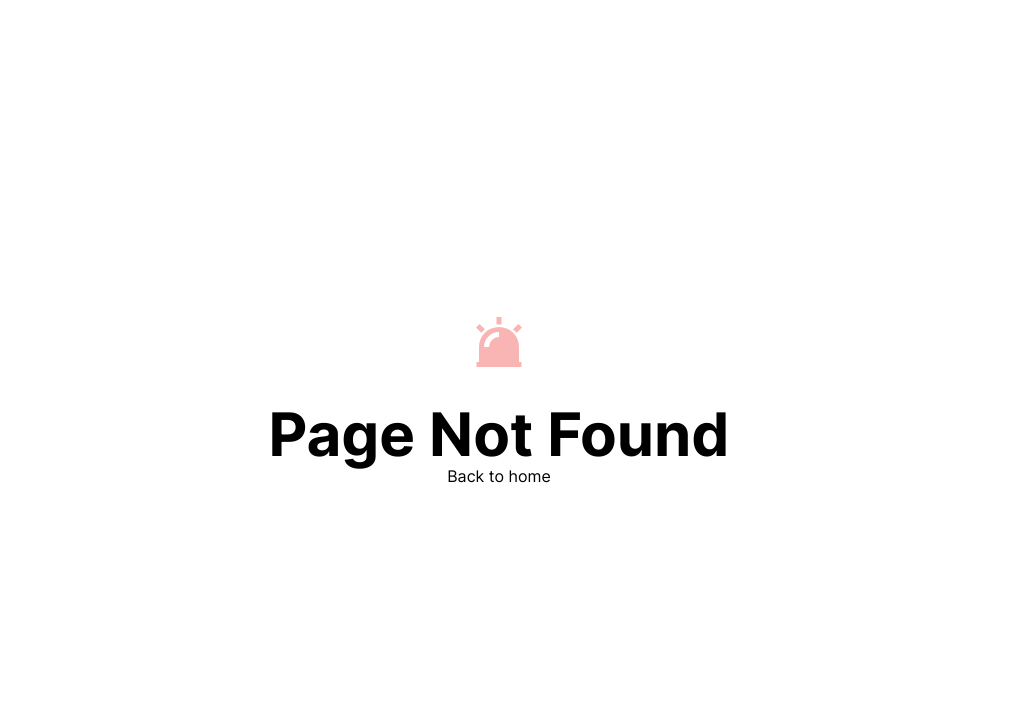
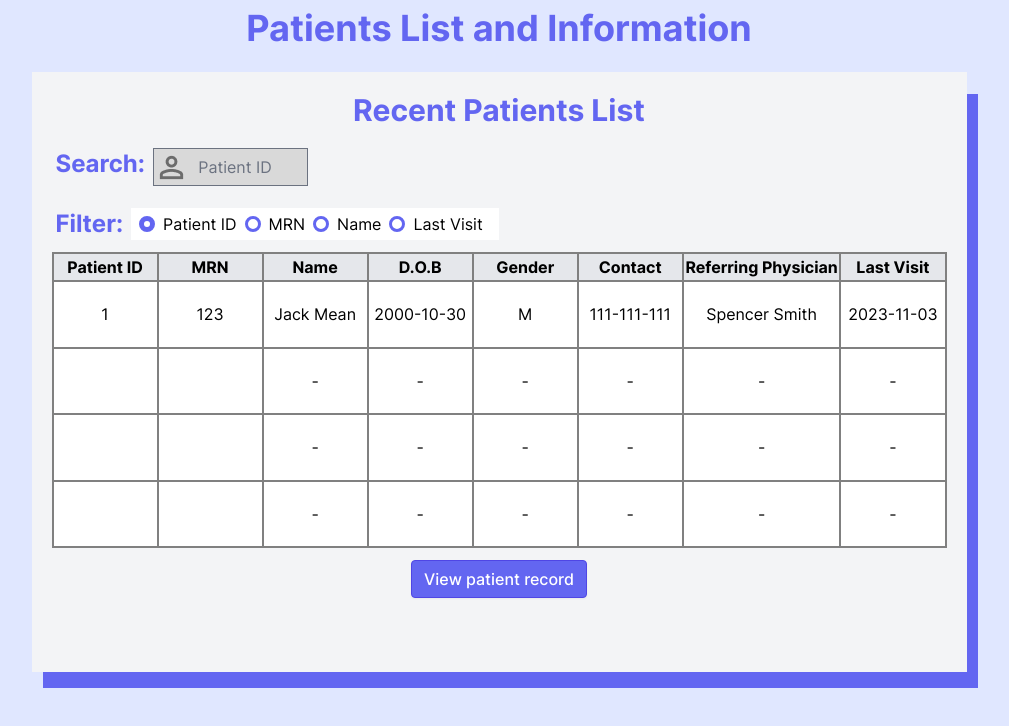
Before and after one commit to tusharagg1/chest-x-ray-ai, a Next.js app in the folder src/frontend/: page /PatientSearch in a window 1280 px wide. Before the commit this address had no page. Shown: the top 726 px of the page, without its empty margins (141-1150 px from the left). Built offline with nearby package versions, Linux system fonts and the light colour scheme.

Commit message:
feat: Patient search page, with filters to change search key value

```diff
--- /dev/null
+++ b/src/frontend/src/app/PatientSearch/page.tsx
@@ -0,0 +1,156 @@
+'use client';
+
+//import Button from "@/components/buttons/Button";
+import React, { useState} from 'react';
+import Table from "@/app/Main/table";
+import Button from '@/components/buttons/Button';
+
+export default function SearchPage() {
+    const [searchKey, setSearchKey] = useState('');
+    const [searchKeyType, setSearchKeyType] = useState('Patient ID');
+    const [patientID] = useState('Patient ID');
+    const [MRN] = useState('MRN');
+    const [Name] = useState('Name');
+    const [lastVist] = useState('Last Vist');
+    const [checkBox, setCheckBox] = useState('Patient ID');
+
+    type Patient = {
+        PatientID : number|null
+        MRN: number|null
+        Name: string
+        DOB: string
+        Gender: string
+        Contact: string
+        ReferringP: string
+        LastVisit: string
+    }
+
+    type ColumnDefinitionType<T, K extends keyof T> = {
+        key: K;
+        header: string;
+        width?: number|string;
+    }
+
+    const cols: ColumnDefinitionType<Patient, keyof Patient>[] = [
+        {
+            key: 'PatientID',
+            header: 'Patient ID',
+        },
+        {
+            key: 'MRN',
+            header: 'MRN'
+        },
+        {
+            key: 'Name',
+            header: 'Name'
+        },
+        {
+            key: 'DOB',
+            header: 'D.O.B'
+        },
+        {
+            key: 'Gender',
+            header: 'Gender'
+        },
+        {
+            key: 'Contact',
+            header: 'Contact'
+        },
+        {
+            key: 'ReferringP',
+            header: 'Referring Physician',
+            width: '15%'
+
+        },
+        {
+            key: 'LastVisit',
+            header: 'Last Visit'
+        }
+    ]
+
+    function handleSubmit(){
+        //go to the detailed page
+
+    }
+
+    function handleInputChange(value: any){
+        setCheckBox(value);
+        setSearchKeyType(value)
+    }
+
+    const data = () => {
+        const items = [];
+        items.push({
+            PatientID: 1,
+            MRN: 123,
+            Name: "Jack Mean",
+            DOB: '2000-10-30',
+            Gender: "M",
+            Contact: "111-111-111",
+            ReferringP: "Spencer Smith",
+            LastVisit: '2023-11-03'
+        })
+        for (let i = 1; i < 4; i++) {
+          items.push({
+            PatientID: null,
+            MRN: null,
+            Name: "-",
+            DOB: '-',
+            Gender: "-",
+            Contact: "-",
+            ReferringP: "-",
+            LastVisit: '-'
+          });
+        }
+        return items;
+    }
+
+    return (
+        <main className='bg-indigo-100 min-h-screen'>
+            <header className='mb-2 justify-center text-center' >
+                <h1 className='py-2 text-m text-indigo-500 '>Patients List and Information</h1>
+            </header>
+            <div className='py-2 layout relative flex min-h-screen flex-col items-center text-center gap-5'>
+                    <div className='bg-gray-100 p-5 gap-2 px-5' style={{width: "85%", height : '75vh', zIndex: '5'}}>
+                        <h2 className='text-indigo-500 mb-5'>Recent Patients List</h2>
+                        <form method='post' onSubmit={handleSubmit} className='my-3 items-left text-center flex ps-1'>
+                            <ol className='space-y-2'>
+                                <div className='flex'>
+                                    <h3 className='text-indigo-500 mb-5'>Search: </h3>
+                                    <input className='ms-2' style={{background: 'url("/images/person.png") no-repeat left', paddingLeft: '10%', backgroundColor: 'rgb(217, 217, 217)', width: '35%', height: '6%'}} type='text' value={searchKey} onChange={e => setSearchKey(e.target.value)} placeholder={searchKeyType}/>
+                                </div>
+                                <div className='flex'>
+                                    <h3 className='text-indigo-500'>Filter: </h3>
+                                    <div className='flex bg-white items-center px-2 ms-2'>
+                                        <input type='radio' name='type' checked={patientID == checkBox} onChange={e => handleInputChange(patientID)} style={{border: 'solid #6366F1', backgroundColor: (patientID == checkBox) ? '#6366F1' : 'white'}}></input><label className='px-2'>Patient ID </label>
+                                        <input type='radio' name='type' checked={MRN == checkBox} onChange={e => handleInputChange(MRN)} style={{border: 'solid #6366F1', backgroundColor: (MRN == checkBox) ? '#6366F1' : 'white'}}></input><label className='px-2'>MRN</label>
+                                        <input type='radio' name='type' checked={Name == checkBox} onChange={e => handleInputChange(Name)} style={{border: 'solid #6366F1', backgroundColor: (Name == checkBox) ? '#6366F1' : 'white'}}></input><label className='px-2'>Name</label>
+                                        <input type='radio' name='type' checked={lastVist == checkBox} onChange={e => handleInputChange(lastVist)} style={{border: 'solid #6366F1', backgroundColor: (lastVist == checkBox) ? '#6366F1' : 'white'}}></input><label className='px-2'>Last Visit</label>
+                                    </div>
+                                </div>
+                            </ol>
+                        </form>
+                        <div className="flex items-center text-center justify-center">
+                            <Table data={(data())} columns={cols} />
+                        </div>
+                        <div className='flex items-center text-center justify-center mt-3'>
+                        <Button
+                            size='base'
+                            variant='primary'
+                            type='submit'
+                            //onClick={handleSubmit}
+                        >
+                        View patient record
+                        </Button>
+                        </div>
+                    </div>
+                    <div style={{paddingLeft: '2%', paddingTop: '2%', position: 'absolute', zIndex: '3', "width" : "87%", "height" : "77%"}}>
+                        <div className='bg-indigo-500 ' style={{"width" : "100%", "height" : "100%"}}></div>
+                    </div>
+            </div>
+
+        </main>
+
+    )
+
+}
```
